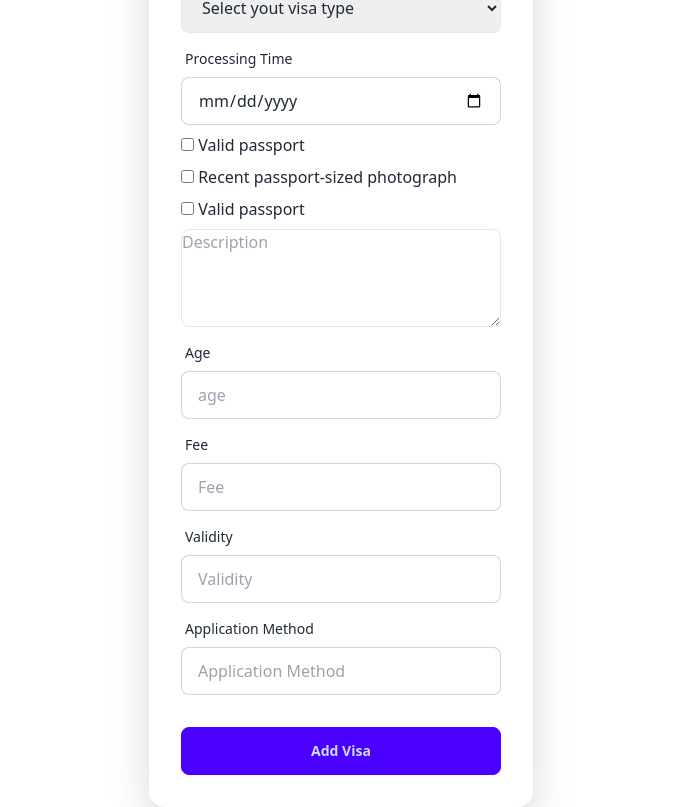
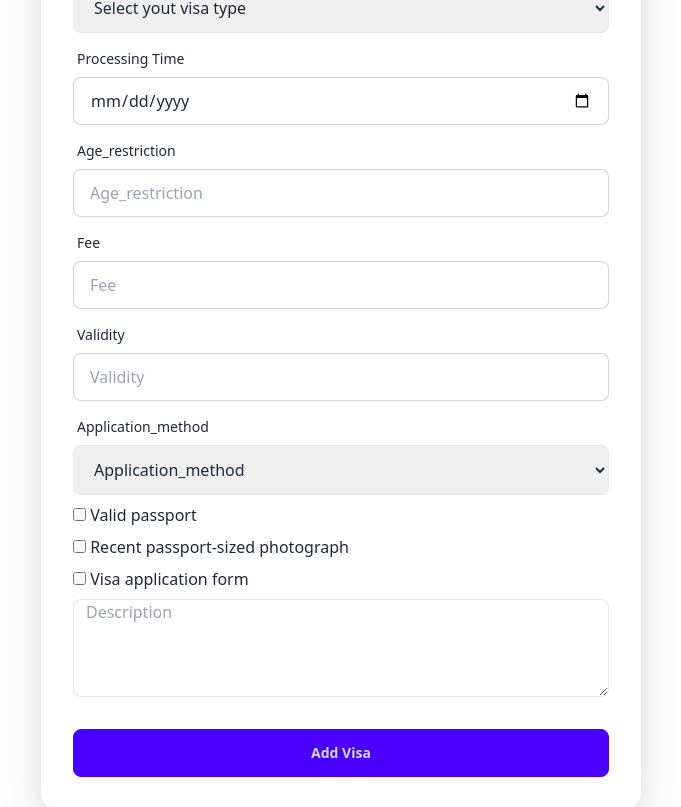
Before and after one commit to mdopi2024/assignment-10-client, a React (Vite) app: page /addvisa in a window 1280 px wide. Shown: the part 477-1284 px from the top of the page, without its empty margins (299-980 px from the left). Built offline with nearby package versions, Linux system fonts and the light colour scheme; no server answers; sample sign-in values are in the browser's storage.

Commit message:
add visa completely done

```diff
--- a/src/Pages/AddVisa.jsx
+++ b/src/Pages/AddVisa.jsx
@@ -12,8 +12,18 @@ const AddVisa = () => {
         const photo = form.photo.value;
         const visaType = form.visaType.value;
         const time = form.time.value;
+        const age = form.age.value;
+        const validity = form.validity.value;
+        const method = form.method.value;
+        const passpord = form.passpord.value;
+        const photograph = form.photograph.value;
+        const applicationForm = form.applicationForm.value;
+        const discrip = form.discrip.value;
+        // console.log({name,photo,visaType,age,validity,method,passpord,photograph,applicationForm,discrip})
+
+
         const email = user.email
-        const visa = { name, photo, visaType, time, email }
+        const visa = { name, photo, visaType, time, email,age,validity,method,passpord,photograph,applicationForm,discrip }
         fetch('http://localhost:5000/visas', {
             method: 'POST',
             headers: {
@@ -34,9 +44,9 @@ const AddVisa = () => {
             })
     }
     return (
-        <div className='flex flex-col justify-center  items-center py-10'>
-            <h1 className='text-center text-2xl md:text-4xl font-bold my-4'>Add add your visa</h1>
-            <div className="card  w-full max-w-sm shrink-0 shadow-2xl">
+        <div className='flex flex-col justify-center  items-center py-10 px-3'>
+            <h1 className='text-center text-2xl md:text-4xl font-bold my-4  '>Add add your visa</h1>
+            <div className="card  w-full  shrink-0 shadow-2xl max-w-[600px]">
                 <form onSubmit={handleForm} className="card-body">
                     <div className="form-control">
                         <label className="label">
@@ -67,23 +77,11 @@ const AddVisa = () => {
                         </label>
                         <input type="date" name='time' placeholder="Processing time" className="input input-bordered" required />
                     </div>
-                    <div>
-                        <input type="checkbox" name="" id="" value={'Valid passport'} /> Valid passport
-                    </div>
-                    <div>
-                        <input type="checkbox" name="" id="" value={'Recent passport-sized photograph'} /> Recent passport-sized photograph
-                    </div>
-                    <div>
-                        <input type="checkbox" name="" id="" value={'Valid passport'} /> Valid passport
-                    </div>
-
-                     <textarea className='border rounded-lg ' rows='4' name="" id="" placeholder='Description' required></textarea>
-
                     <div className="form-control">
                         <label className="label">
-                            <span className="label-text">Age</span>
+                            <span className="label-text">Age_restriction</span>
                         </label>
-                        <input type="number" name='age' placeholder="age" className="input input-bordered" required />
+                        <input type="number" name='age' placeholder="Age_restriction" className="input input-bordered" required />
                     </div>
                     <div className="form-control">
                         <label className="label">
@@ -99,15 +97,33 @@ const AddVisa = () => {
                     </div>
                     <div className="form-control">
                         <label className="label">
-                            <span className="label-text">Application Method</span>
+                            <span className="label-text">Application_method</span>
                         </label>
-                        <input type="text" name='method' placeholder="Application Method" className="input input-bordered" required />
+                        <select className='border py-3 px-4 rounded-lg' name="method" id="">
+                            <option value="Application_method.">Application_method</option>
+                            <option value="Online">Online</option>
+                            <option value="In-person">In-person</option>
+                        </select>
                     </div>
+
+
+
+
+                    <div>
+                        <input type="checkbox" name="passpord" id="" value={'Valid passport'} /> Valid passport
+                    </div>
+                    <div>
+                        <input type="checkbox" name="photograph" id="" value={'Recent passport-sized photograph'} /> Recent passport-sized photograph
+                    </div>
+                    <div>
+                        <input type="checkbox" name="applicationForm" id="" value={'Visa application form'} /> Visa application form
+                    </div>
+
+                    <textarea className='border rounded-lg px-3' rows='4' name="discrip" id="" placeholder='Description' required></textarea>
 
                     <div className="form-control mt-6">
                         <button className="btn btn-primary">Add Visa</button>
                     </div>
-
                 </form>
             </div>
         </div>
```
Lines whose indentation alone changed are shown as unchanged.
